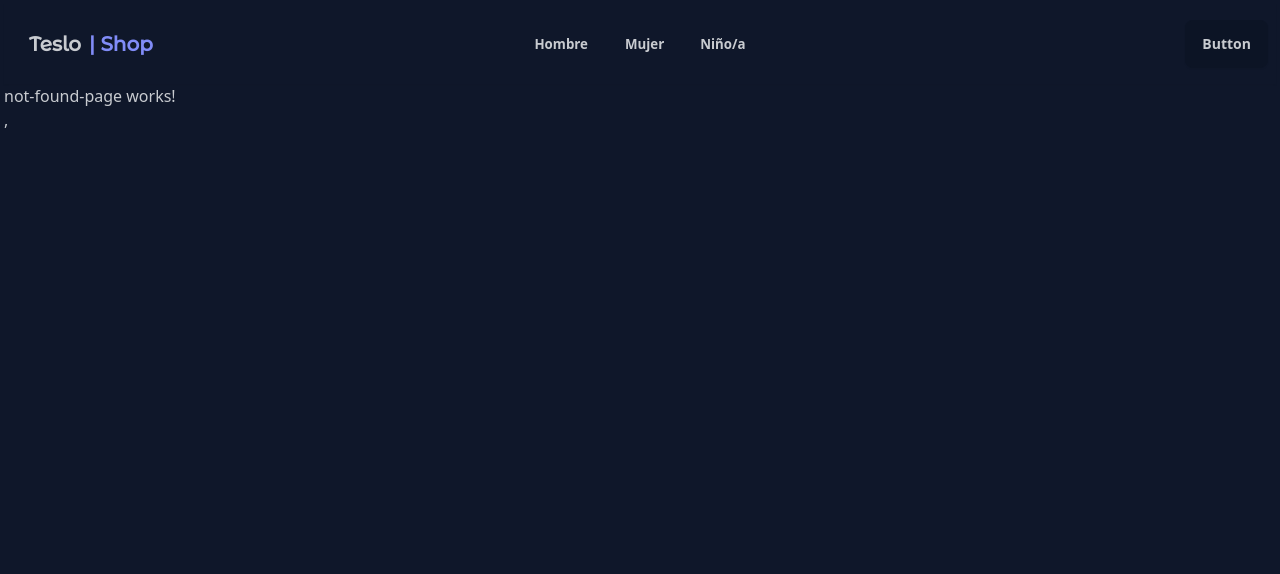
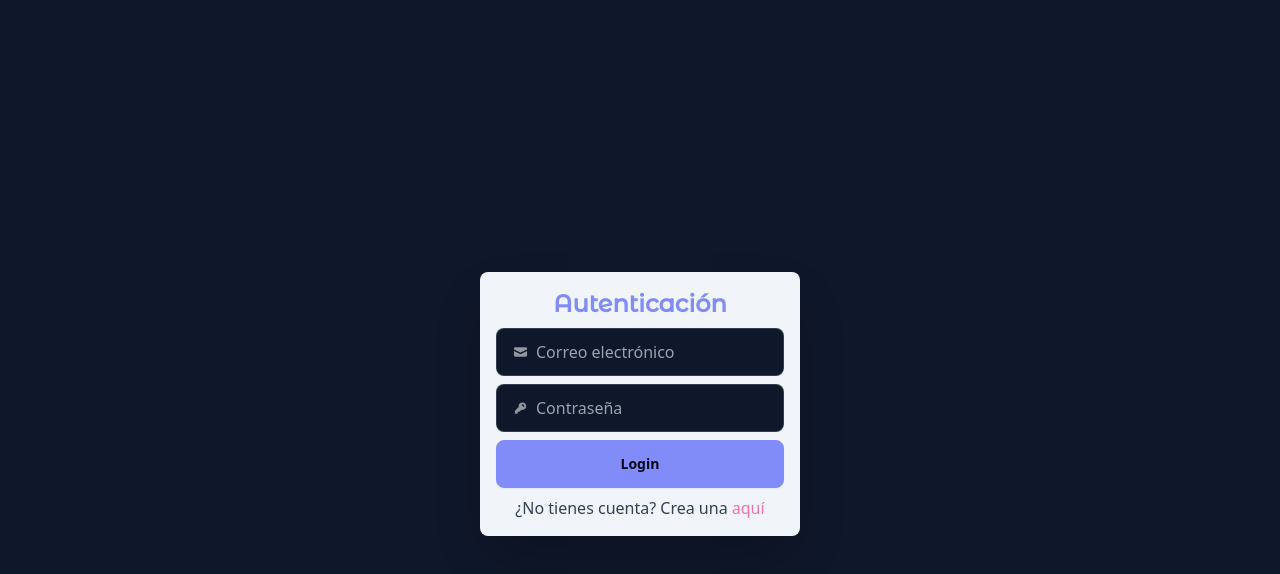
Before and after one commit to glavadoj01/Tesela-Shop, an Angular app: page /auth/login in a window 1280 px wide. Shown: the top 574 px of the page. Built offline with nearby package versions, Linux system fonts and the light colour scheme.

Commit message:
Clase 275 => WIP authentication Logic

```diff
--- a/src/app/app.routes.ts
+++ b/src/app/app.routes.ts
@@ -1,6 +1,11 @@
 import { Routes } from '@angular/router';
 
 export const routes: Routes = [
+  {
+    path: 'auth',
+    loadChildren: () => import('./auth/auth.routes'),
+    // WIP => Guard
+  },
   {
     path: '',
     loadChildren: () => import('./store-front/store-front.routes')
--- /dev/null
+++ b/src/app/auth/auth.routes.ts
@@ -0,0 +1,27 @@
+import { Routes } from "@angular/router";
+import { AuthLayoutComponent } from "./layout/auth-layout/auth-layout.component";
+import { LoginPageComponent } from "./pages/login-page/login-page.component";
+import { RegisterPageComponent } from "./pages/register-page/register-page.component";
+
+export const authRoutes:Routes = [
+  {
+    path: '',
+    component: AuthLayoutComponent,
+    children: [
+      {
+        path: 'login',
+        component: LoginPageComponent
+      },
+      {
+        path: 'register',
+        component: RegisterPageComponent
+      },
+      {
+        path: '**',
+        redirectTo: 'login',
+      },
+    ]
+  },
+]
+
+export default authRoutes;
--- /dev/null
+++ b/src/app/auth/interfaces/auth-response.interface.ts
@@ -0,0 +1,6 @@
+import { User } from "./user.interface";
+
+export interface AuthResponse {
+  user:  User;
+  token: string;
+}
--- /dev/null
+++ b/src/app/auth/layout/auth-layout/auth-layout.component.html
@@ -0,0 +1,10 @@
+<div class="flex justify-center items-center min-h-screen">
+  <div class="w-full max-w-xs p-4 bg-slate-100 rounded-lg shadow-2xl">
+    <h1
+      class="text-2xl font-montserrat font-bold text-center text-secondary mb-2"
+    >Autenticación</h1>
+
+    <router-outlet/>
+
+  </div>
+</div>
--- /dev/null
+++ b/src/app/auth/pages/login-page/login-page.component.html
@@ -0,0 +1,69 @@
+<form class="flex flex-col gap-2"
+  [formGroup]="loginForm"
+  (ngSubmit)="onSubmit()"
+>
+  <!-- Email -->
+  <label class="input input-bordered flex items-center gap-2">
+    <svg
+      xmlns="http://www.w3.org/2000/svg"
+      viewBox="0 0 16 16"
+      fill="currentColor"
+      class="h-4 w-4 opacity-70">
+      <path
+        d="M2.5 3A1.5 1.5 0 0 0 1 4.5v.793c.026.009.051.02.076.032L7.674 8.51c.206.1.446.1.652 0l6.598-3.185A.755.755 0 0 1 15 5.293V4.5A1.5 1.5 0 0 0 13.5 3h-11Z" />
+      <path
+        d="M15 6.954 8.978 9.86a2.25 2.25 0 0 1-1.956 0L1 6.954V11.5A1.5 1.5 0 0 0 2.5 13h11a1.5 1.5 0 0 0 1.5-1.5V6.954Z" />
+    </svg>
+    <input type="text" class="grow" placeholder="Correo electrónico"
+      formControlName="email"
+    />
+  </label>
+  <!-- Password -->
+  <label class="input input-bordered flex items-center gap-2">
+    <svg
+      xmlns="http://www.w3.org/2000/svg"
+      viewBox="0 0 16 16"
+      fill="currentColor"
+      class="h-4 w-4 opacity-70">
+      <path
+        fill-rule="evenodd"
+        d="M14 6a4 4 0 0 1-4.899 3.899l-1.955 1.955a.5.5 0 0 1-.353.146H5v1.5a.5.5 0 0 1-.5.5h-2a.5.5 0 0 1-.5-.5v-2.293a.5.5 0 0 1 .146-.353l3.955-3.955A4 4 0 1 1 14 6Zm-4-2a.75.75 0 0 0 0 1.5.5.5 0 0 1 .5.5.75.75 0 0 0 1.5 0 2 2 0 0 0-2-2Z"
+        clip-rule="evenodd" />
+    </svg>
+    <input type="password" class="grow"
+      placeholder="Contraseña"
+      formControlName="password"
+    />
+  </label>
+
+  <button
+    type="submit"
+    class="btn btn-secondary"
+  >Login
+  </button>
+
+
+  <p class="text-center text-slate-700">
+    ¿No tienes cuenta? Crea una
+    <a routerLink="/auth/register" class="text-accent cursor-pointer">aquí</a>
+  </p>
+</form>
+@if(hasError()) {
+  <div
+    role="alert"
+    class="alert alert-error animate-fadeIn mt-10 w-[300px] fixed left-1/2 transform -translate-x-1/2"
+  >
+    <svg
+      xmlns="http://www.w3.org/2000/svg"
+      class="h-6 w-6 shrink-0 stroke-current"
+      fill="none"
+      viewBox="0 0 24 24">
+      <path
+        stroke-linecap="round"
+        stroke-linejoin="round"
+        stroke-width="2"
+        d="M10 14l2-2m0 0l2-2m-2 2l-2-2m2 2l2 2m7-2a9 9 0 11-18 0 9 9 0 0118 0z" />
+    </svg>
+    <span>Error de Verificación<br>Revisar información ingresada</span>
+  </div>
+}
--- /dev/null
+++ b/src/app/auth/pages/login-page/login-page.component.ts
@@ -0,0 +1,48 @@
+import { AuthService } from '@/auth/services/auth.service';
+import { FormUtils } from '@/auth/utils/form-utils';
+import { Component, inject, signal } from '@angular/core';
+import { FormBuilder, ReactiveFormsModule, Validators } from '@angular/forms';
+import { Router, RouterLink } from '@angular/router';
+
+@Component({
+  selector: 'login-page',
+  imports: [RouterLink, ReactiveFormsModule],
+  templateUrl: './login-page.component.html',
+})
+export class LoginPageComponent {
+
+  fb = inject(FormBuilder)
+  formsUtils = FormUtils
+  authService = inject(AuthService)
+  router = inject(Router);
+
+  hasError = signal(false);
+  isPosting = signal(false);
+
+  loginForm = this.fb.group({
+    email: ['',[Validators.required, Validators.pattern(this.formsUtils.emailPattern)]],
+    password: ['', [Validators.required, Validators.minLength(6)]]
+  })
+
+  onSubmit() {
+    if( this.loginForm.invalid ) {
+      this.hasError.set(true);
+      setTimeout(() => {
+        this.hasError.set(false);
+      },2000)
+      return;
+    }
+
+    const { email = '', password = '' } = this.loginForm.value;
+    this.authService.login(email!, password!).subscribe(
+      isAuthenticated => {
+        if (isAuthenticated) {
+          this.router.navigateByUrl('/');
+          return
+        }
+
+        this.hasError.set(true);
+      }
+    )
+  }
+}
--- /dev/null
+++ b/src/app/auth/pages/register-page/register-page.component.html
@@ -0,0 +1 @@
+<p>register-page works!</p>,
--- /dev/null
+++ b/src/app/auth/services/auth.service.ts
@@ -0,0 +1,90 @@
+import { HttpClient } from '@angular/common/http';
+import { computed, inject, Injectable, signal } from '@angular/core';
+
+import { environment } from '@environments/environment';
+import { User } from '@auth/interfaces/user.interface';
+import { AuthResponse } from '@auth/interfaces/auth-response.interface';
+import { catchError, map, Observable, of, tap } from 'rxjs';
+import { rxResource } from '@angular/core/rxjs-interop';
+
+type AuthStatus = 'checking' | 'authenticated' | 'no-authenticated';
+const BASE_URL = environment.baseUrl
+
+
+@Injectable({
+  providedIn: 'root'
+})
+export class AuthService {
+
+  private _authStatus = signal<AuthStatus>('checking');
+  private _user = signal<User | null>(null);
+  private _token = signal<string | null>(null);
+
+  private http = inject(HttpClient);
+
+  checkStatusResource = rxResource({
+    loader: () => this.checkStatus()
+  })
+
+  // Getters
+  authStatus = computed<AuthStatus>( () => {
+    if (this._authStatus() === 'checking') return 'checking';
+
+    if( this._user()) return 'authenticated';
+
+    return 'no-authenticated';
+  })
+  user = computed<User | null>( () => this._user());
+  token = computed<string | null>( () => this._token());
+
+  // Methods
+  login(email: string, password: string): Observable<boolean> {
+    return this.http
+      .post<AuthResponse>(`${ BASE_URL }/auth/login`, { email, password })
+      .pipe(
+        tap( resp => {
+          this._user.set(resp.user)
+          this._token.set(resp.token)
+          this._authStatus.set('authenticated')
+          localStorage.setItem('token', resp.token)
+        }),
+        map( () => true ),
+        catchError( err => {
+          this._user.set(null)
+          this._token.set(null)
+          this._authStatus.set('no-authenticated')
+          localStorage.removeItem('token')
+
+          return of(false)
+        })
+      )
+  }
+
+  checkStatus(): Observable<boolean> {
+    const token = localStorage.getItem('token');
+    if (!token) return of(false);
+
+    return this.http.get<AuthResponse>(`${ BASE_URL }/auth/check-status`, {
+      headers: {
+        'Authorization': `Bearer ${ token }`
+      }
+    }).pipe(
+      tap( resp => {
+          this._user.set(resp.user)
+          this._token.set(resp.token)
+          this._authStatus.set('authenticated')
+          localStorage.setItem('token', resp.token)
+        }),
+        map( () => true ),
+        catchError( err => {
+          this._user.set(null)
+          this._token.set(null)
+          this._authStatus.set('no-authenticated')
+          localStorage.removeItem('token')
+
+          return of(false)
+        })
+    )
+
+  }
+}
--- /dev/null
+++ b/src/app/auth/utils/form-utils.ts
@@ -0,0 +1,8 @@
+export class FormUtils {
+//  static namePattern = '([a-zA-Z]+) ([a-zA-Z]+)';
+//  static notOnlySpacesPattern = '^[a-zA-Z0-9]+$';
+
+  static emailPattern = '^[a-z0-9._%+-]+@[a-z0-9.-]+\\.[a-z]{2,4}$';
+
+
+}
--- a/src/app/products/services/products.service.ts
+++ b/src/app/products/services/products.service.ts
@@ -54,7 +54,6 @@
     .pipe(
       delay(2000), // Simulate a delay of 2 seconds
       tap( resp => this.productCache.set(idSlug, resp) ),
-      tap( resp => console.log('🟡👉 Petición HTTP:', resp) )
     )
   }
 }
```
Also changed, not shown: src/app/auth/layout/auth-layout/auth-layout.component.ts (added, +9 -0 lines), src/app/auth/pages/register-page/register-page.component.ts (added, +8 -0 lines).
